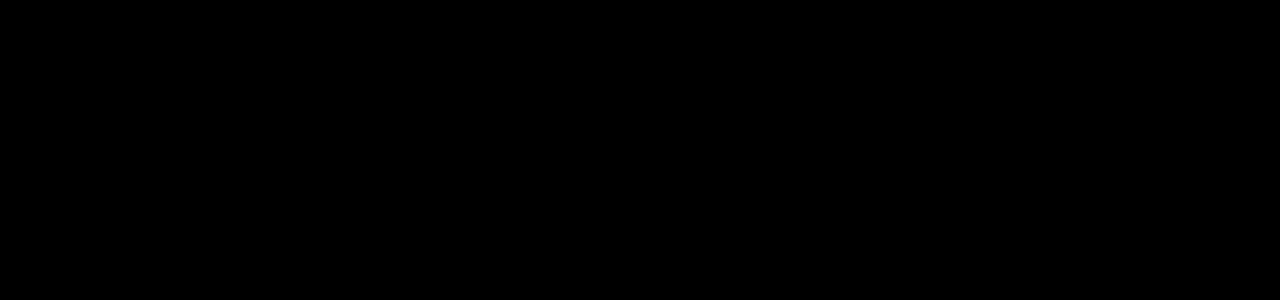
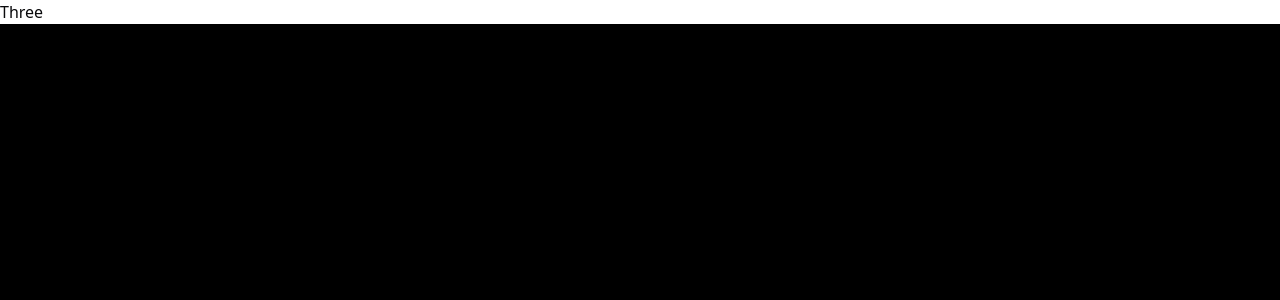
Before and after one commit to FrankGito/jewelry, a React (Vite) app in the folder frontend/: page /Three in a window 1280 px wide. Before the commit this address had no page. Shown: the top 300 px of the page. Built offline with nearby package versions, Linux system fonts and the light colour scheme.

Commit message:
:zap: (fronted) initialize three component

```diff
--- /dev/null
+++ b/frontend/src/components/Three.tsx
@@ -0,0 +1,9 @@
+const three = () => {
+  return (
+    <div>
+      <h1>Three</h1>
+    </div>
+  );
+};
+
+export default three;
--- a/frontend/src/main.tsx
+++ b/frontend/src/main.tsx
@@ -8,6 +8,7 @@
 import ProductPage from "./pages/Product.tsx";
 import CheckoutPage from "./pages/Checkout.tsx";
 import Phala from './Phala.tsx'
+import Three from './components/Three.tsx'
 
 ReactDOM.createRoot(document.getElementById("root")!).render(
   <React.StrictMode>
@@ -18,6 +19,7 @@
         <Route path="/Product/:id" element={<ProductPage />} />
         <Route path="/Checkout" element={<CheckoutPage />} />
         <Route path="/Phala" element={<Phala />} />
+        <Route path="/Three" element={<Three />} />
       </Routes>
     </Router>{" "}
   </React.StrictMode>,
```
